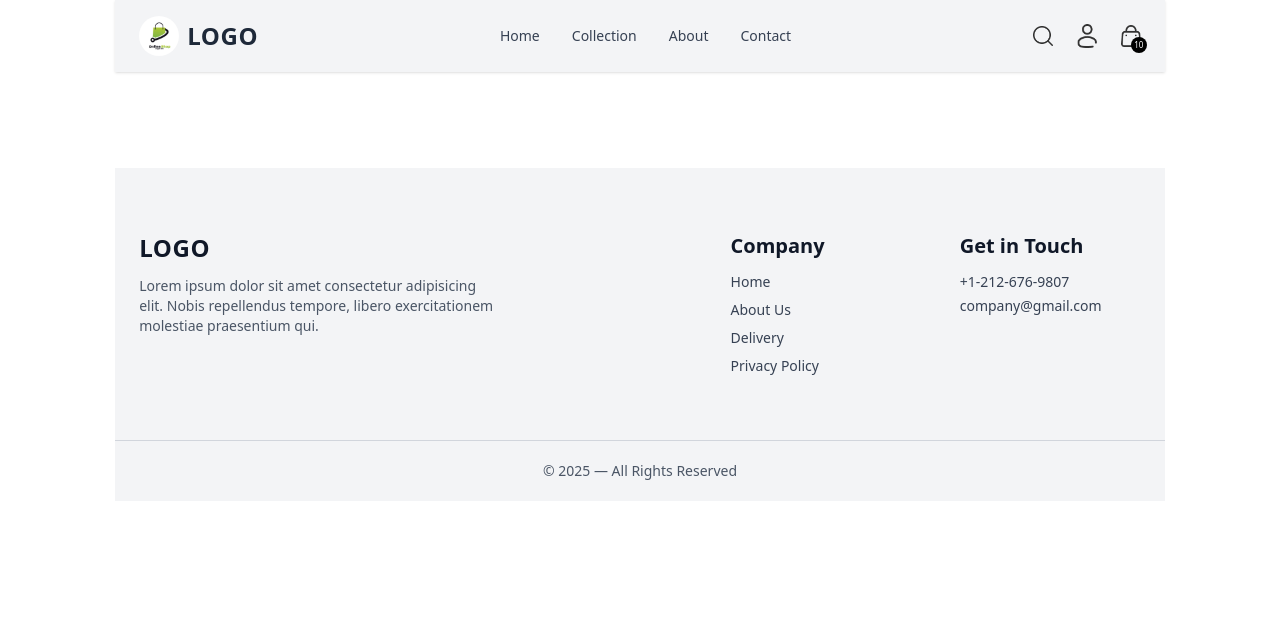
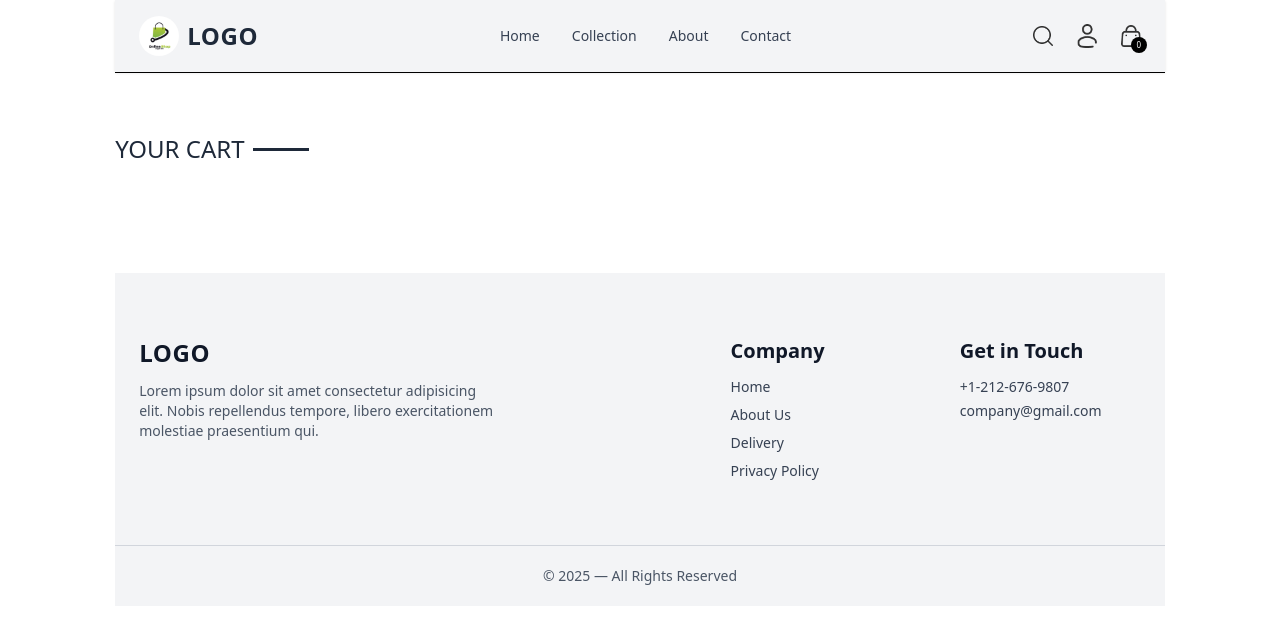
Before and after one commit to rohitjaiswal975/React-ECommerce-Website, a React (Vite) app: page /cart in a window 1280 px wide. Shown: the top 624 px of the page. Built offline with nearby package versions, Linux system fonts and the light colour scheme.

Commit message:
New Things Added

```diff
--- a/src/App.jsx
+++ b/src/App.jsx
@@ -11,11 +11,14 @@ import Cart from "./Pages/Cart"
 import Navbar from "./Compontes/Navbar"
 import Footer from "./Compontes/Footer"
 import SearchShow from "./Compontes/SearchShow"
+import { ToastContainer } from "react-toastify"
+// import { ToastContainer, toast } from 'react-toastify';
 
 
 const App = () => {
   return (
     <div className="px-4 sm:px-[5vw] md:px-[7vw] lg:px-[9vw]">
+      <ToastContainer />
       <Navbar />
       <SearchShow />
       <Routes>
--- a/src/Compontes/Navbar.jsx
+++ b/src/Compontes/Navbar.jsx
@@ -13,7 +13,7 @@ const Navbar = () => {
   ];
 
   const [show, setShow] = useState(false);
-  const {setShowSearch} = useContext(ShopContext)
+  const {setShowSearch , getCartCounter} = useContext(ShopContext)
 
   return (
     <nav className="flex items-center justify-between py-4 px-4 sm:px-6 bg-gray-100 text-gray-800 shadow-sm">
@@ -57,10 +57,10 @@ const Navbar = () => {
         </div>
 
         {/* Cart */}
-        <Link to="/cart" className="relative">
+        <Link to="/cart"  className="relative">
           <img src={image.cart} className="w-5 min-w-5" alt="" />
-          <p className="absolute right-[-6px] bottom-[-6px] w-4 text-center leading-4 bg-black text-white aspect-square rounded-full text-[8px]">
-            10
+          <p  className="absolute right-[-6px] bottom-[-6px] w-4 text-center leading-4 bg-black text-white aspect-square rounded-full text-[8px]">
+            {getCartCounter()}
           </p>
         </Link>
 
--- a/src/Contex/ShopContex.jsx
+++ b/src/Contex/ShopContex.jsx
@@ -1,13 +1,59 @@
-import { createContext, useState } from "react";
+import { createContext, useEffect, useState } from "react";
 import products from "../assets/Proucts";
+import { toast } from "react-toastify";
 
 export const ShopContext = createContext();
 
 const ShopContextProvider = (props) => {
   const currency = "$";
   const delivery_fees = 20;
-    const [search,setsearch] = useState("")
-    const [showSearch , setShowSearch] = useState(false)
+  const [search, setsearch] = useState("");
+  const [showSearch, setShowSearch] = useState(false);
+  const [cartItems, setcartItems] = useState({});
+
+  const addToCart = ({ itemsId, size }) => {
+    let cartData = structuredClone(cartItems);
+
+    if (!size) {
+      toast.error("Oops! You forgot to choose a size 😊");
+      return;
+    }
+
+    if (cartData[itemsId]) {
+      if (cartData[itemsId][size]) {
+        cartData[itemsId][size] = cartData[itemsId][size] + 1;
+      } else {
+        cartData[itemsId][size] = 1;
+      }
+    } else {
+      cartData[itemsId] = {};
+      cartData[itemsId][size] = 1;
+    }
+
+    setcartItems(cartData);
+  };
+
+  // useEffect(() => {
+  //     console.log(cartItems)
+  // },[cartItems])
+
+  const getCartCounter = () => {
+    let totalCount = 0;
+
+    for (const items in cartItems) {
+      for (const item in cartItems[items]) {
+        try {
+          if (cartItems[items][item] > 0) {
+            totalCount = totalCount + cartItems[items][item];
+          }
+        } catch (err) {
+
+        }
+      }
+    }
+
+    return totalCount;
+  };
 
   const value = {
     products,
@@ -17,12 +63,13 @@ const ShopContextProvider = (props) => {
     setsearch,
     showSearch,
     setShowSearch,
+    cartItems,
+    addToCart,
+    getCartCounter,
   };
 
   return (
-        <ShopContext.Provider value={value}>
-            {props.children}
-        </ShopContext.Provider>
+    <ShopContext.Provider value={value}>{props.children}</ShopContext.Provider>
   );
 };
 
--- a/src/Pages/Cart.jsx
+++ b/src/Pages/Cart.jsx
@@ -1,11 +1,73 @@
-import React from 'react'
+import React, { useContext, useEffect, useState } from "react";
+import { ShopContext } from "../Contex/ShopContex";
+import TitleSection from "../Compontes/TitleSection";
+import image from "../assets/image";
 
 const Cart = () => {
+  const { cartItems, currency, products } = useContext(ShopContext);
+  const [cartData, setCartData] = useState([]);
+
+  useEffect(() => {
+    const data = [];
+    for (const items in cartItems) {
+      for (const item in cartItems[items]) {
+        if (cartItems[items][item] > 0) {
+          data.push({
+            id: items,
+            size: item,
+            quantity: cartItems[items][item],
+          });
+        }
+      }
+    }
+    setCartData(data);
+  }, [cartItems]);
+
   return (
-    <div>
+    <section className="border-t pt-15">
+      <div className="text-2xl mb-3">
+        <TitleSection text1={"YOUR"} text2={"CART"} />
+      </div>
+      <div>
+        {cartData.map((item, id) => {
+          const productsData = products.find(
+            (product) => product.id === item.id
+          );
 
-    </div>
-  )
-}
+          return (
+            <div
+              key={id}
+              className="py-5 border-t border-b text-gray-900 grid grid-cols-[4fr_0.5fr] sm:grid-cols-[4fr_2fr-0.5fr] items-center gap-5"
+            >
+              <div className="flex items-start gap-6">
+                <img
+                  className="w-15 sm:w-20"
+                  src={productsData.image[0]}
+                  alt="products"
+                />
+                <div>
+                  <p className="text-xs sm:text-lg font-semibold">
+                    {productsData.name}
+                  </p>
+                  <div className="flex items-center gap-2 mt-2">
+                    <p className="font-bold">
+                      {currency}
+                      {productsData.price}
+                    </p>
+                    <p className="px-2 sm:px-3 sm:py-1 border bg-amber-200">
+                      {item.size}
+                    </p>
+                  </div>
+                </div>
+              </div>
+              <input className="border-black max-w-10 sm:max-w-20 pz-1 sm:px-2 py1" type="number" min={1} defaultValue={item.quantity} />
+              <img src={image.deleted} className="w-4 mr-4 sm:w-5 cursor-pointer" alt="bin"/>
+            </div>
+          );
+        })}
+      </div>
+    </section>
+  );
+};
 
-export default Cart
+export default Cart;
--- a/src/Pages/Products.jsx
+++ b/src/Pages/Products.jsx
@@ -7,7 +7,7 @@ import RelatedProducts from "../Compontes/RelatedProducts";
 
 const Products = () => {
   const { productsId } = useParams();
-  const { products, currency } = useContext(ShopContext);
+  const { products, currency , cartItems, addToCart } = useContext(ShopContext);
   const [productsData, setProductsData] = useState(false);
   const [image, setimage] = useState("");
   const [size, setSize] = useState("");
@@ -85,7 +85,7 @@ const Products = () => {
             </div>
           </div>
 
-          <button className="bg-yellow-400 hover:bg-yellow-500 text-black font-medium px-6 py-4 rounded-lg shadow ">
+          <button onClick={() => addToCart({itemsId:productsData.id,size:size})} className="bg-yellow-400 hover:bg-yellow-500 text-black font-medium px-6 py-4 rounded-lg shadow ">
             Add to Cart
           </button>
           <hr className="mt-5" />
--- a/src/assets/image.js
+++ b/src/assets/image.js
@@ -10,6 +10,7 @@ import truck from "./vector-truck-icon.jpg"
 import support from "./supportsicons.webp"
 import exchange from "./exchange.jpg"
 import dropdown from "./dropdown2image.png"
+import deleted from "./deleted-icon.png"
 
 
  const image = {
@@ -25,6 +26,7 @@ import dropdown from "./dropdown2image.png"
     support,
     exchange,
     dropdown,
+    deleted,
 }
 
 export default image
```
Also changed, not shown: src/assets/deleted-icon.png (added). Lines whose indentation alone changed are shown as unchanged.
